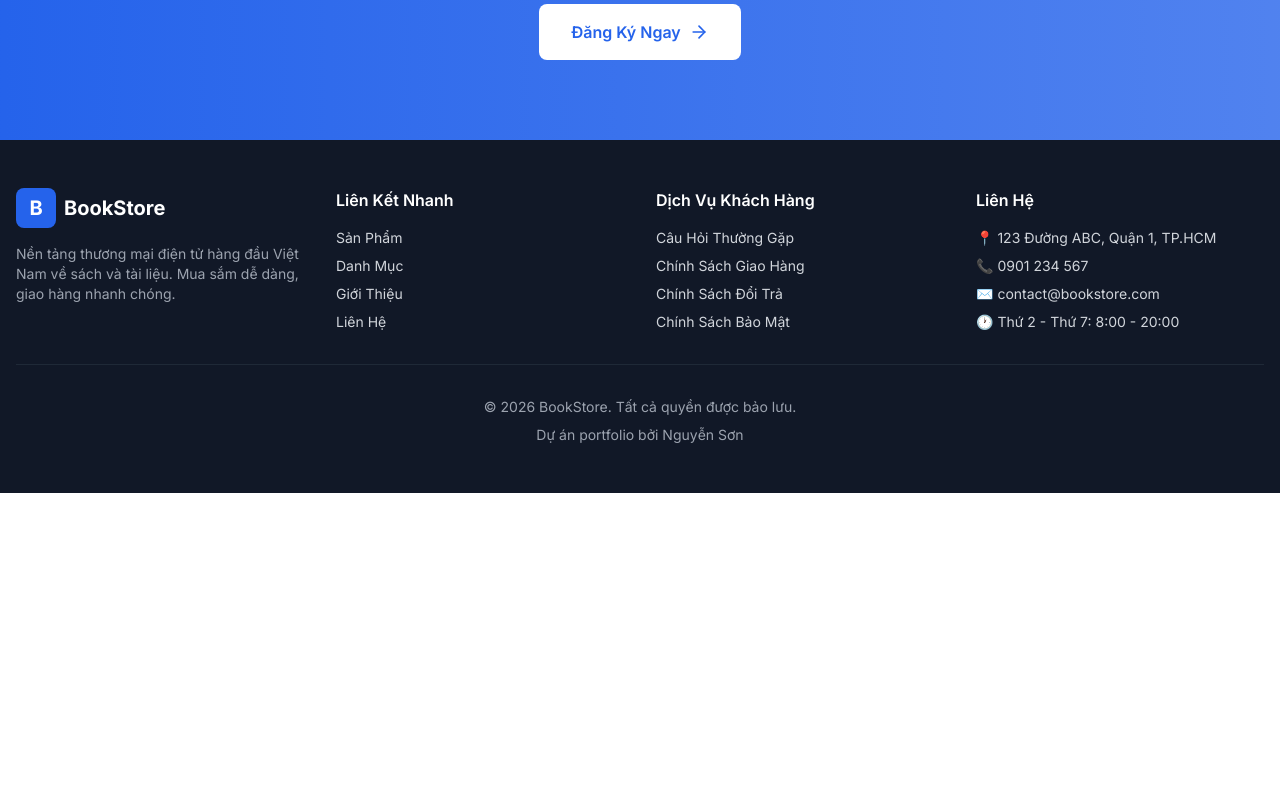
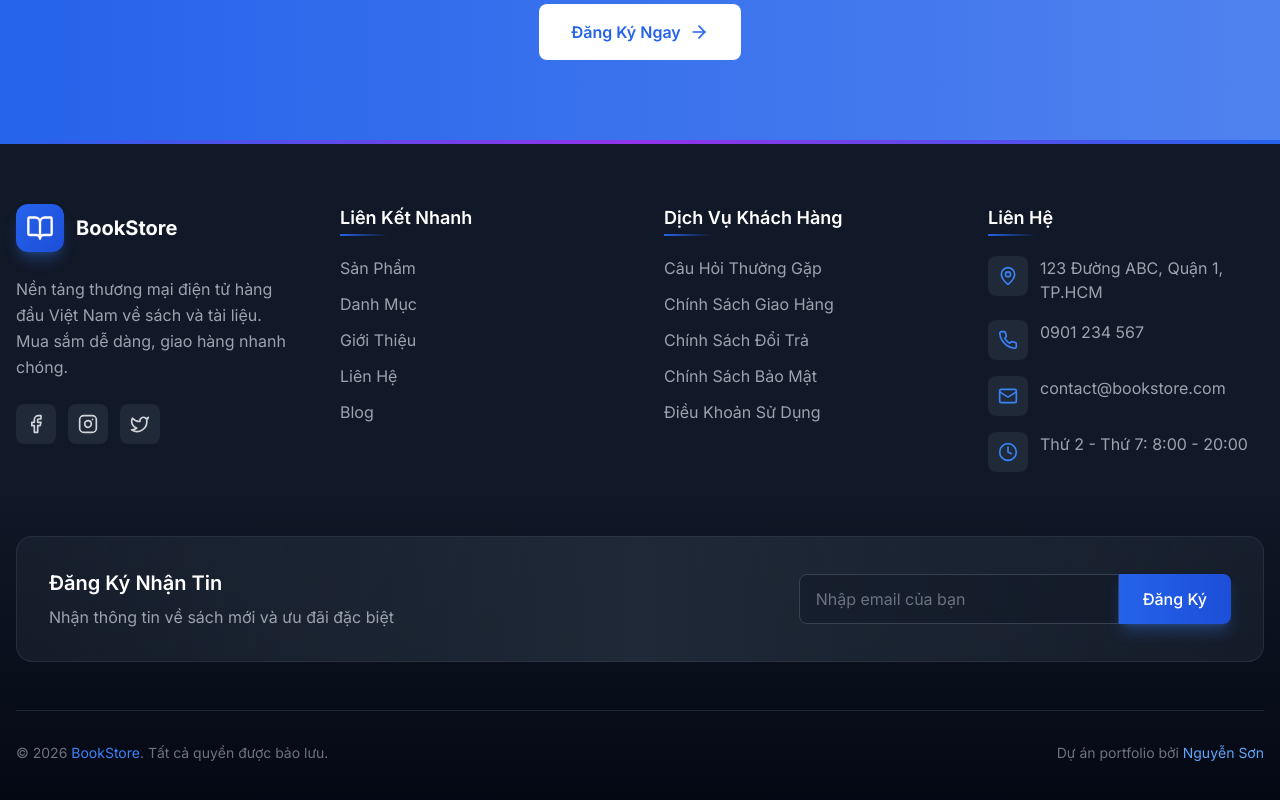
Before and after one commit to JasonTM17/Ecommerce_BookStore, a Next.js app in the folder Frontend_NextJS/: page / in a window 1280 px wide. Shown: the part 932-1732 px from the top of the page. Before the commit the page ends 1425 px from the top, so only its background shows below. Built offline with nearby package versions, Linux system fonts and the light colour scheme; no server answers.

Commit message:
feat(frontend): redesign Footer with newsletter, social links, and decorative elements

```diff
--- a/Frontend_NextJS/src/components/layout/footer.tsx
+++ b/Frontend_NextJS/src/components/layout/footer.tsx
@@ -1,95 +1,172 @@
 "use client";
 
 import Link from "next/link";
+import { BookOpen, Mail, Phone, MapPin, Clock, Facebook, Instagram, Twitter } from "lucide-react";
 
 export function Footer() {
   return (
-    <footer className="bg-gray-900 text-gray-300">
-      <div className="container mx-auto px-4 py-12">
-        <div className="grid grid-cols-1 md:grid-cols-4 gap-8">
-          {/* About */}
-          <div>
-            <div className="flex items-center space-x-2 mb-4">
-              <div className="w-10 h-10 bg-primary rounded-lg flex items-center justify-center">
-                <span className="text-white font-bold text-xl">B</span>
+    <footer className="bg-gradient-to-b from-gray-900 via-gray-900 to-gray-950 text-gray-300 relative overflow-hidden">
+      {/* Decorative top border gradient */}
+      <div className="absolute top-0 left-0 right-0 h-1 bg-gradient-to-r from-blue-600 via-purple-600 to-blue-600" />
+
+      <div className="container mx-auto px-4 py-16">
+        <div className="grid grid-cols-1 md:grid-cols-2 lg:grid-cols-4 gap-12">
+          {/* Brand Section */}
+          <div className="space-y-6">
+            <Link href="/" className="flex items-center group">
+              <div className="relative w-12 h-12 bg-gradient-to-br from-blue-600 to-blue-700 rounded-xl flex items-center justify-center shadow-lg shadow-blue-500/30 group-hover:shadow-blue-500/50 group-hover:scale-105 transition-all duration-300">
+                <BookOpen className="h-7 w-7 text-white" />
               </div>
-              <span className="font-bold text-xl text-white">BookStore</span>
-            </div>
-            <p className="text-sm text-gray-400">
+              <span className="ml-3 font-bold text-xl text-white group-hover:text-blue-400 transition-colors">
+                BookStore
+              </span>
+            </Link>
+            <p className="text-gray-400 leading-relaxed">
               Nền tảng thương mại điện tử hàng đầu Việt Nam về sách và tài liệu.
               Mua sắm dễ dàng, giao hàng nhanh chóng.
             </p>
+            {/* Social Links */}
+            <div className="flex items-center space-x-3">
+              <a
+                href="#"
+                className="w-10 h-10 bg-gray-800 hover:bg-blue-600 rounded-lg flex items-center justify-center transition-all duration-300 hover:scale-110 hover:shadow-lg hover:shadow-blue-500/30"
+              >
+                <Facebook className="h-5 w-5" />
+              </a>
+              <a
+                href="#"
+                className="w-10 h-10 bg-gray-800 hover:bg-pink-600 rounded-lg flex items-center justify-center transition-all duration-300 hover:scale-110 hover:shadow-lg hover:shadow-pink-500/30"
+              >
+                <Instagram className="h-5 w-5" />
+              </a>
+              <a
+                href="#"
+                className="w-10 h-10 bg-gray-800 hover:bg-blue-500 rounded-lg flex items-center justify-center transition-all duration-300 hover:scale-110 hover:shadow-lg hover:shadow-blue-500/30"
+              >
+                <Twitter className="h-5 w-5" />
+              </a>
+            </div>
           </div>
 
           {/* Quick Links */}
-          <div>
-            <h3 className="font-semibold text-white mb-4">Liên Kết Nhanh</h3>
-            <ul className="space-y-2 text-sm">
-              <li>
-                <Link href="/products" className="hover:text-white transition-colors">
-                  Sản Phẩm
-                </Link>
-              </li>
-              <li>
-                <Link href="/categories" className="hover:text-white transition-colors">
-                  Danh Mục
-                </Link>
-              </li>
-              <li>
-                <Link href="/about" className="hover:text-white transition-colors">
-                  Giới Thiệu
-                </Link>
-              </li>
-              <li>
-                <Link href="/contact" className="hover:text-white transition-colors">
-                  Liên Hệ
-                </Link>
-              </li>
+          <div className="space-y-6">
+            <h3 className="font-semibold text-white text-lg relative inline-block">
+              Liên Kết Nhanh
+              <span className="absolute -bottom-1 left-0 w-12 h-0.5 bg-gradient-to-r from-blue-600 to-transparent" />
+            </h3>
+            <ul className="space-y-3">
+              {[
+                { href: "/products", label: "Sản Phẩm" },
+                { href: "/categories", label: "Danh Mục" },
+                { href: "/about", label: "Giới Thiệu" },
+                { href: "/contact", label: "Liên Hệ" },
+                { href: "/blog", label: "Blog" },
+              ].map((item) => (
+                <li key={item.href}>
+                  <Link
+                    href={item.href}
+                    className="text-gray-400 hover:text-blue-400 transition-colors duration-300 flex items-center group"
+                  >
+                    <span className="w-0 h-0.5 bg-blue-500 mr-0 group-hover:w-2 group-hover:mr-2 transition-all duration-300" />
+                    {item.label}
+                  </Link>
+                </li>
+              ))}
             </ul>
           </div>
 
           {/* Customer Service */}
-          <div>
-            <h3 className="font-semibold text-white mb-4">Dịch Vụ Khách Hàng</h3>
-            <ul className="space-y-2 text-sm">
-              <li>
-                <Link href="/faq" className="hover:text-white transition-colors">
-                  Câu Hỏi Thường Gặp
-                </Link>
-              </li>
-              <li>
-                <Link href="/shipping" className="hover:text-white transition-colors">
-                  Chính Sách Giao Hàng
-                </Link>
-              </li>
-              <li>
-                <Link href="/returns" className="hover:text-white transition-colors">
-                  Chính Sách Đổi Trả
-                </Link>
-              </li>
-              <li>
-                <Link href="/privacy" className="hover:text-white transition-colors">
-                  Chính Sách Bảo Mật
-                </Link>
-              </li>
+          <div className="space-y-6">
+            <h3 className="font-semibold text-white text-lg relative inline-block">
+              Dịch Vụ Khách Hàng
+              <span className="absolute -bottom-1 left-0 w-12 h-0.5 bg-gradient-to-r from-blue-600 to-transparent" />
+            </h3>
+            <ul className="space-y-3">
+              {[
+                { href: "/faq", label: "Câu Hỏi Thường Gặp" },
+                { href: "/shipping", label: "Chính Sách Giao Hàng" },
+                { href: "/returns", label: "Chính Sách Đổi Trả" },
+                { href: "/privacy", label: "Chính Sách Bảo Mật" },
+                { href: "/terms", label: "Điều Khoản Sử Dụng" },
+              ].map((item) => (
+                <li key={item.href}>
+                  <Link
+                    href={item.href}
+                    className="text-gray-400 hover:text-blue-400 transition-colors duration-300 flex items-center group"
+                  >
+                    <span className="w-0 h-0.5 bg-blue-500 mr-0 group-hover:w-2 group-hover:mr-2 transition-all duration-300" />
+                    {item.label}
+                  </Link>
+                </li>
+              ))}
             </ul>
           </div>
 
           {/* Contact */}
-          <div>
-            <h3 className="font-semibold text-white mb-4">Liên Hệ</h3>
-            <ul className="space-y-2 text-sm">
-              <li>📍 123 Đường ABC, Quận 1, TP.HCM</li>
-              <li>📞 0901 234 567</li>
-              <li>✉️ contact@bookstore.com</li>
-              <li>🕐 Thứ 2 - Thứ 7: 8:00 - 20:00</li>
+          <div className="space-y-6">
+            <h3 className="font-semibold text-white text-lg relative inline-block">
+              Liên Hệ
+              <span className="absolute -bottom-1 left-0 w-12 h-0.5 bg-gradient-to-r from-blue-600 to-transparent" />
+            </h3>
+            <ul className="space-y-4">
+              <li className="flex items-start space-x-3 group">
+                <div className="w-10 h-10 bg-gray-800 group-hover:bg-blue-600/20 rounded-lg flex items-center justify-center flex-shrink-0 transition-colors duration-300">
+                  <MapPin className="h-5 w-5 text-blue-500 group-hover:text-blue-400 transition-colors" />
+                </div>
+                <span className="text-gray-400 group-hover:text-gray-300 transition-colors">123 Đường ABC, Quận 1, TP.HCM</span>
+              </li>
+              <li className="flex items-start space-x-3 group">
+                <div className="w-10 h-10 bg-gray-800 group-hover:bg-blue-600/20 rounded-lg flex items-center justify-center flex-shrink-0 transition-colors duration-300">
+                  <Phone className="h-5 w-5 text-blue-500 group-hover:text-blue-400 transition-colors" />
+                </div>
+                <span className="text-gray-400 group-hover:text-gray-300 transition-colors">0901 234 567</span>
+              </li>
+              <li className="flex items-start space-x-3 group">
+                <div className="w-10 h-10 bg-gray-800 group-hover:bg-blue-600/20 rounded-lg flex items-center justify-center flex-shrink-0 transition-colors duration-300">
+                  <Mail className="h-5 w-5 text-blue-500 group-hover:text-blue-400 transition-colors" />
+                </div>
+                <span className="text-gray-400 group-hover:text-gray-300 transition-colors">contact@bookstore.com</span>
+              </li>
+              <li className="flex items-start space-x-3 group">
+                <div className="w-10 h-10 bg-gray-800 group-hover:bg-blue-600/20 rounded-lg flex items-center justify-center flex-shrink-0 transition-colors duration-300">
+                  <Clock className="h-5 w-5 text-blue-500 group-hover:text-blue-400 transition-colors" />
+                </div>
+                <span className="text-gray-400 group-hover:text-gray-300 transition-colors">Thứ 2 - Thứ 7: 8:00 - 20:00</span>
+              </li>
             </ul>
           </div>
         </div>
 
-        <div className="border-t border-gray-800 mt-8 pt-8 text-center text-sm text-gray-400">
-          <p>© {new Date().getFullYear()} BookStore. Tất cả quyền được bảo lưu.</p>
-          <p className="mt-2">Dự án portfolio bởi Nguyễn Sơn</p>
+        {/* Newsletter */}
+        <div className="mt-16 p-8 bg-gradient-to-r from-gray-800/50 via-gray-800 to-gray-800/50 rounded-2xl border border-gray-700/50">
+          <div className="flex flex-col md:flex-row items-center justify-between gap-6">
+            <div>
+              <h3 className="text-xl font-semibold text-white mb-2">Đăng Ký Nhận Tin</h3>
+              <p className="text-gray-400">Nhận thông tin về sách mới và ưu đãi đặc biệt</p>
+            </div>
+            <div className="flex w-full md:w-auto">
+              <input
+                type="email"
+                placeholder="Nhập email của bạn"
+                className="flex-1 md:w-80 px-4 py-3 bg-gray-900/50 border border-gray-700 rounded-l-lg focus:outline-none focus:border-blue-500 focus:ring-1 focus:ring-blue-500 text-white placeholder-gray-500 transition-all duration-300"
+              />
+              <button className="px-6 py-3 bg-gradient-to-r from-blue-600 to-blue-700 hover:from-blue-700 hover:to-blue-800 text-white font-medium rounded-r-lg transition-all duration-300 shadow-lg shadow-blue-500/30 hover:shadow-blue-500/50">
+                Đăng Ký
+              </button>
+            </div>
+          </div>
+        </div>
+
+        {/* Bottom Bar */}
+        <div className="mt-12 pt-8 border-t border-gray-800">
+          <div className="flex flex-col md:flex-row items-center justify-between gap-4">
+            <p className="text-gray-500 text-sm">
+              © {new Date().getFullYear()} <span className="text-blue-500">BookStore</span>. Tất cả quyền được bảo lưu.
+            </p>
+            <p className="text-gray-500 text-sm">
+              Dự án portfolio bởi <span className="text-blue-400 hover:text-blue-300 cursor-pointer transition-colors">Nguyễn Sơn</span>
+            </p>
+          </div>
         </div>
       </div>
     </footer>
```
